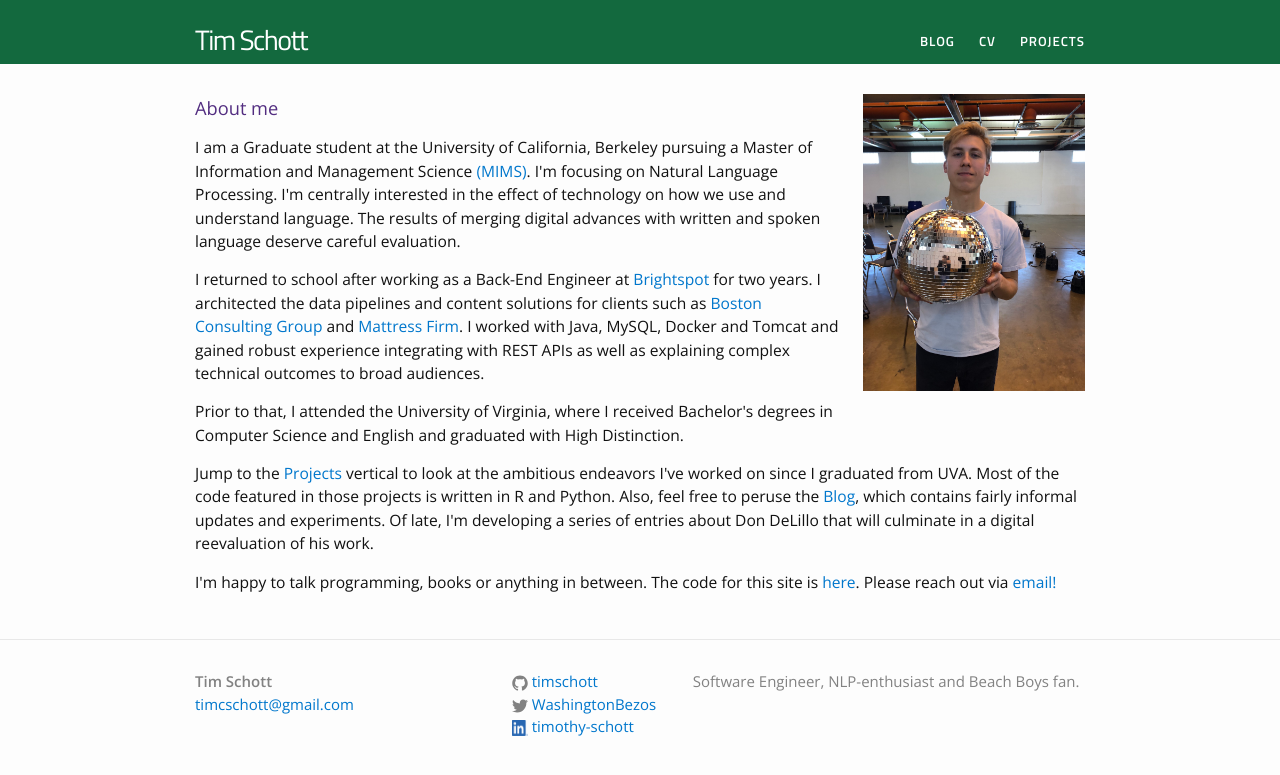
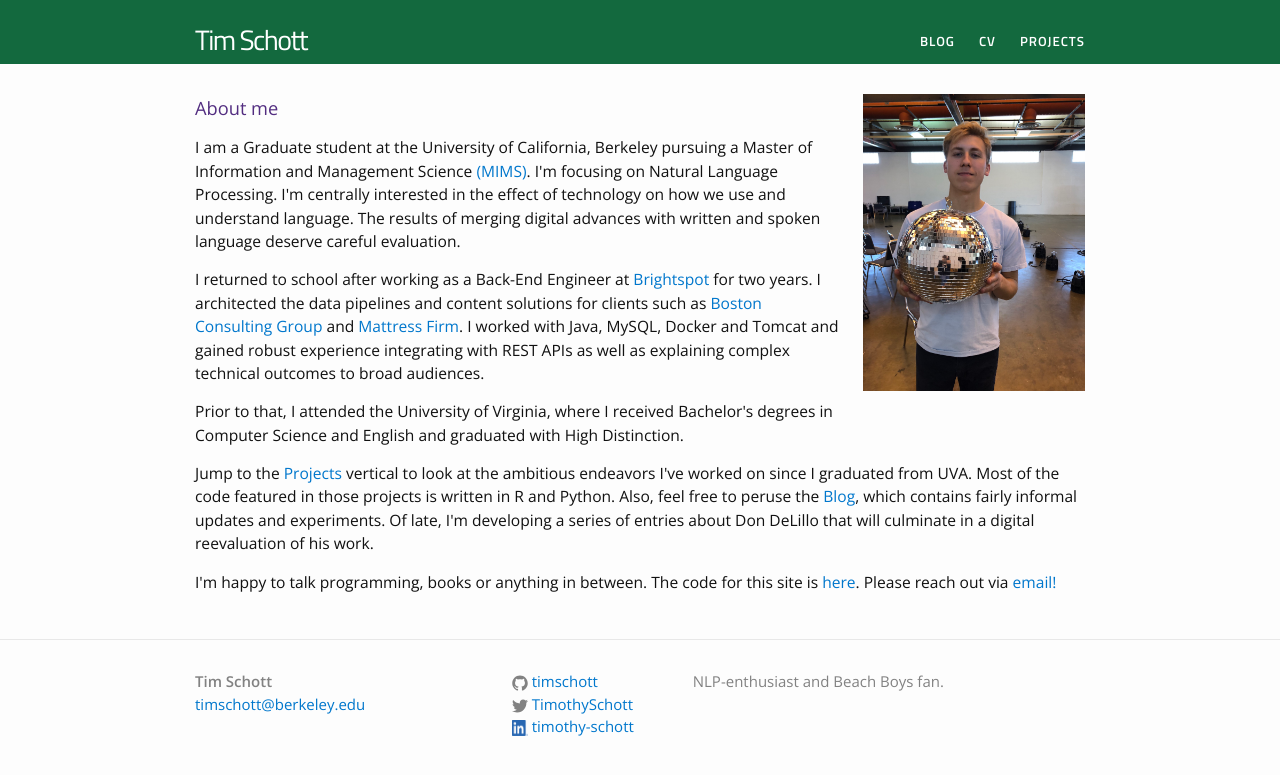
Before and after one commit to timschott/timschott.github.io, a Jekyll site: the page built from index.html, in a window 1280 px wide. Shown: the top 775 px of the page. Built offline with Jekyll 4.4.1, drawn with Linux system fonts in a browser that asks for light colours.

Commit message:
update some data

```diff
--- a/_config.yml
+++ b/_config.yml
@@ -1,11 +1,11 @@
 # Site settings
 title: Tim Schott
-email: timcschott@gmail.com
+email: timschott@berkeley.edu
 description: > # this means to ignore newlines until "baseurl:"
-  Software Engineer, NLP-enthusiast and Beach Boys fan.
+  NLP-enthusiast and Beach Boys fan.
 baseurl: "" # the subpath of your site, e.g. /blog/
 url: "https://timschott.com" # the base hostname & protocol for your site
-twitter_username: WashingtonBezos
+twitter_username: TimothySchott
 linkedin_username: timothy-schott
 github_username: timschott
 
```
